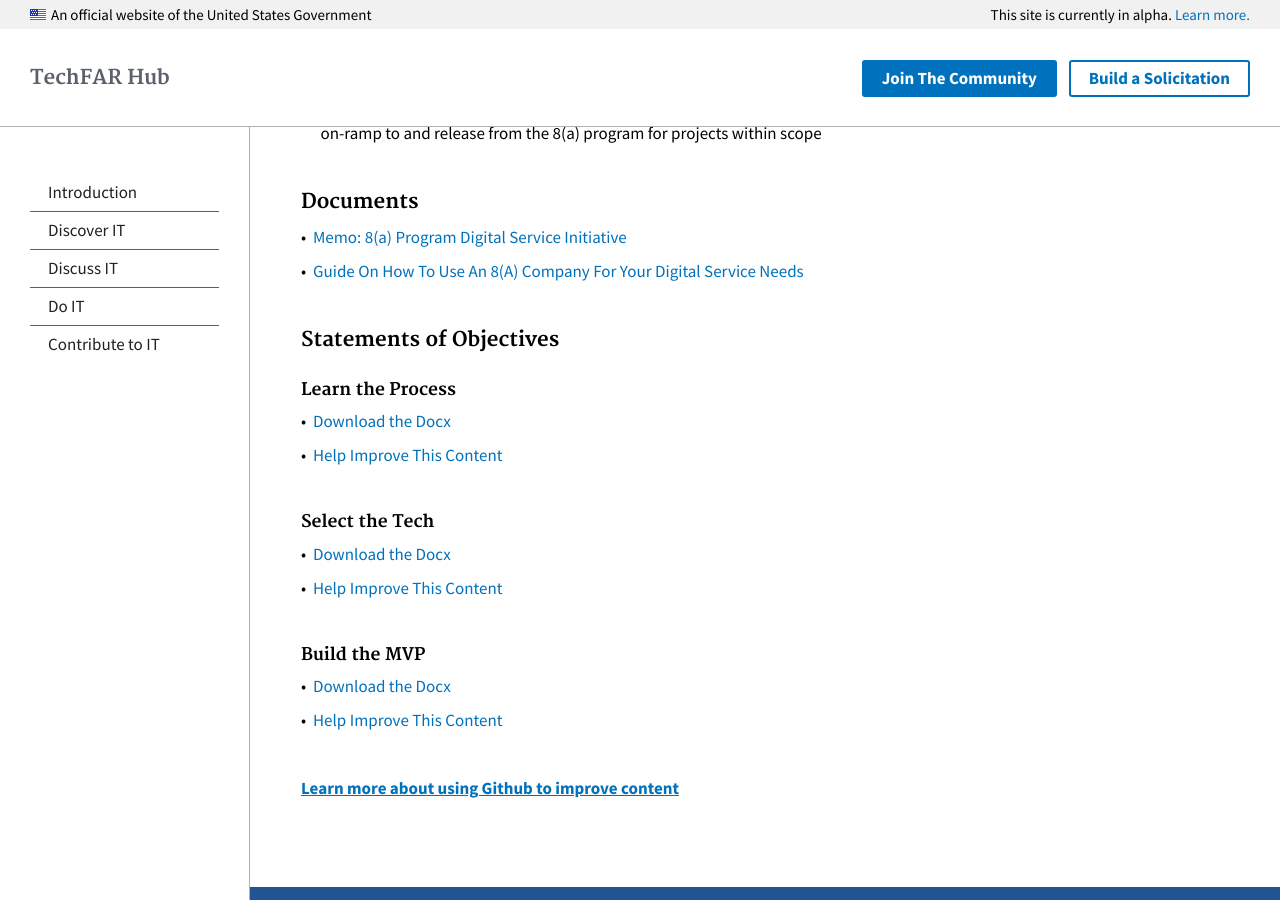
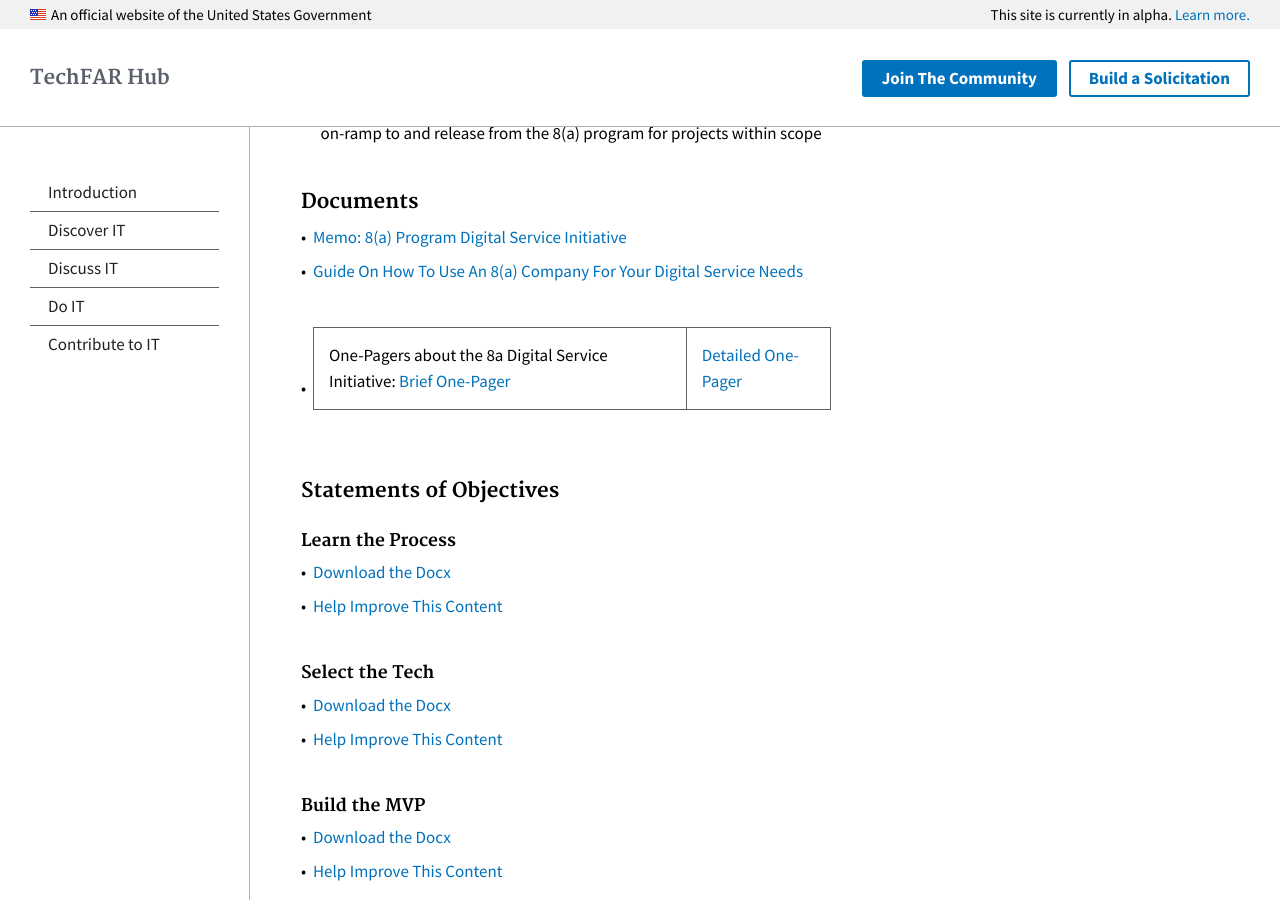
Before and after one commit to usds/techfar-hub, a Jekyll site: the page built from sba-docs/sba8a.md, in a window 1280 px wide and 900 px high, scrolled down 518 px. Built offline with Jekyll 4.4.1, drawn with Linux system fonts in a browser that asks for light colours.

Commit message:
Adding 8a One-pagers

```diff
--- a/sba-docs/sba8a.md
+++ b/sba-docs/sba8a.md
@@ -16,7 +16,8 @@
 
 ### Documents
 * [Memo: 8(a) Program Digital Service Initiative](https://techfarhub.cio.gov/assets/files/8aSBA_USDSMemo.pdf){:target="_blank"}
-* [Guide On How To Use An 8(A) Company For Your Digital Service Needs](https://techfarhub.cio.gov/discover-IT/how_to_8a/)
+* [Guide On How To Use An 8(a) Company For Your Digital Service Needs](https://techfarhub.cio.gov/discover-IT/how_to_8a/)
+* One-Pagers about the 8a Digital Service Initiative: [Brief One-Pager](https://techfarhub.cio.gov/assets/files/USDS-SBA8a_Brief.pdf){:target="_blank"} | [Detailed One-Pager](https://techfarhub.cio.gov/assets/files/USDS-SBA8a_Detailed.pdf){:target="_blank"}
 
 ### Statements of Objectives
 
```
